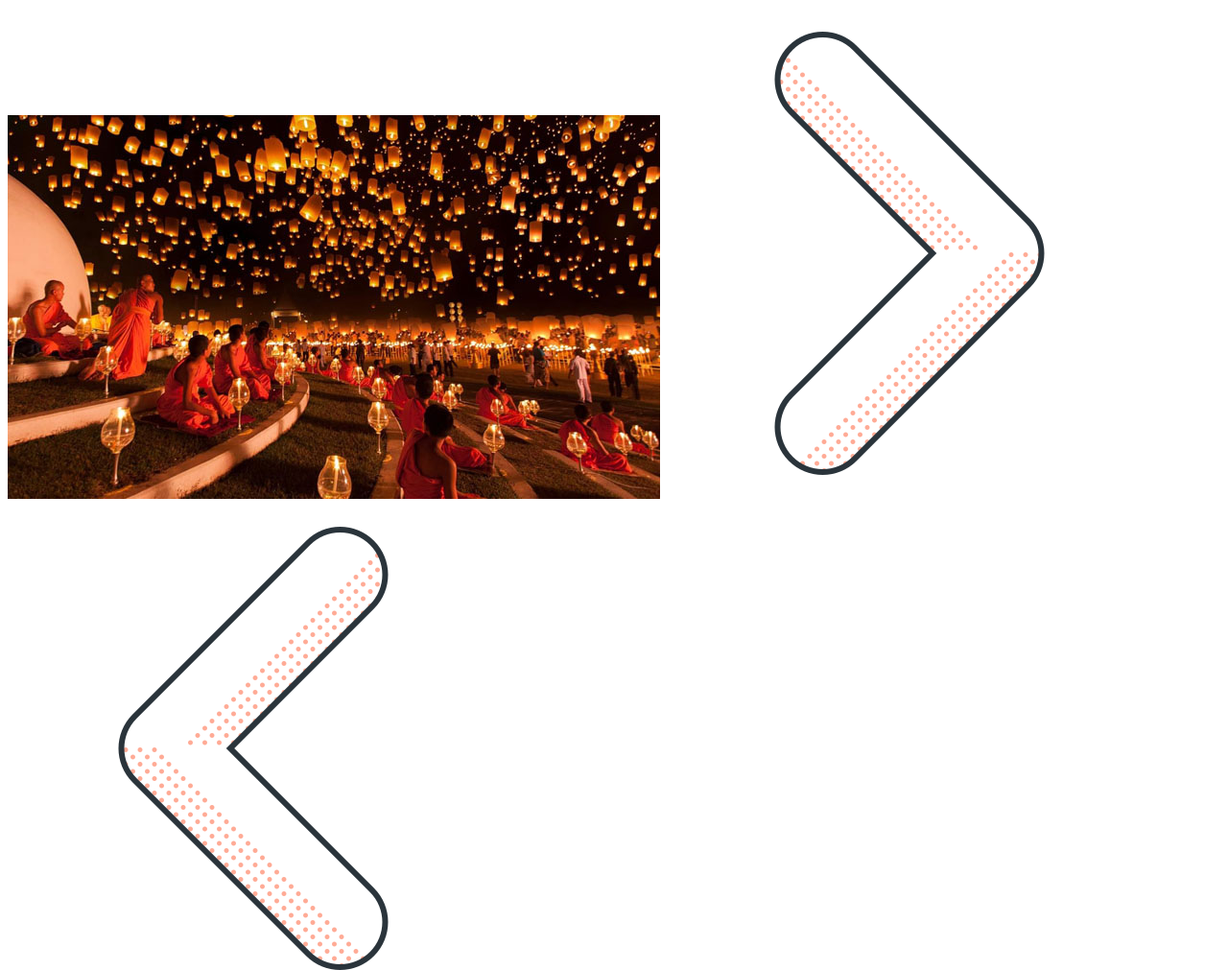
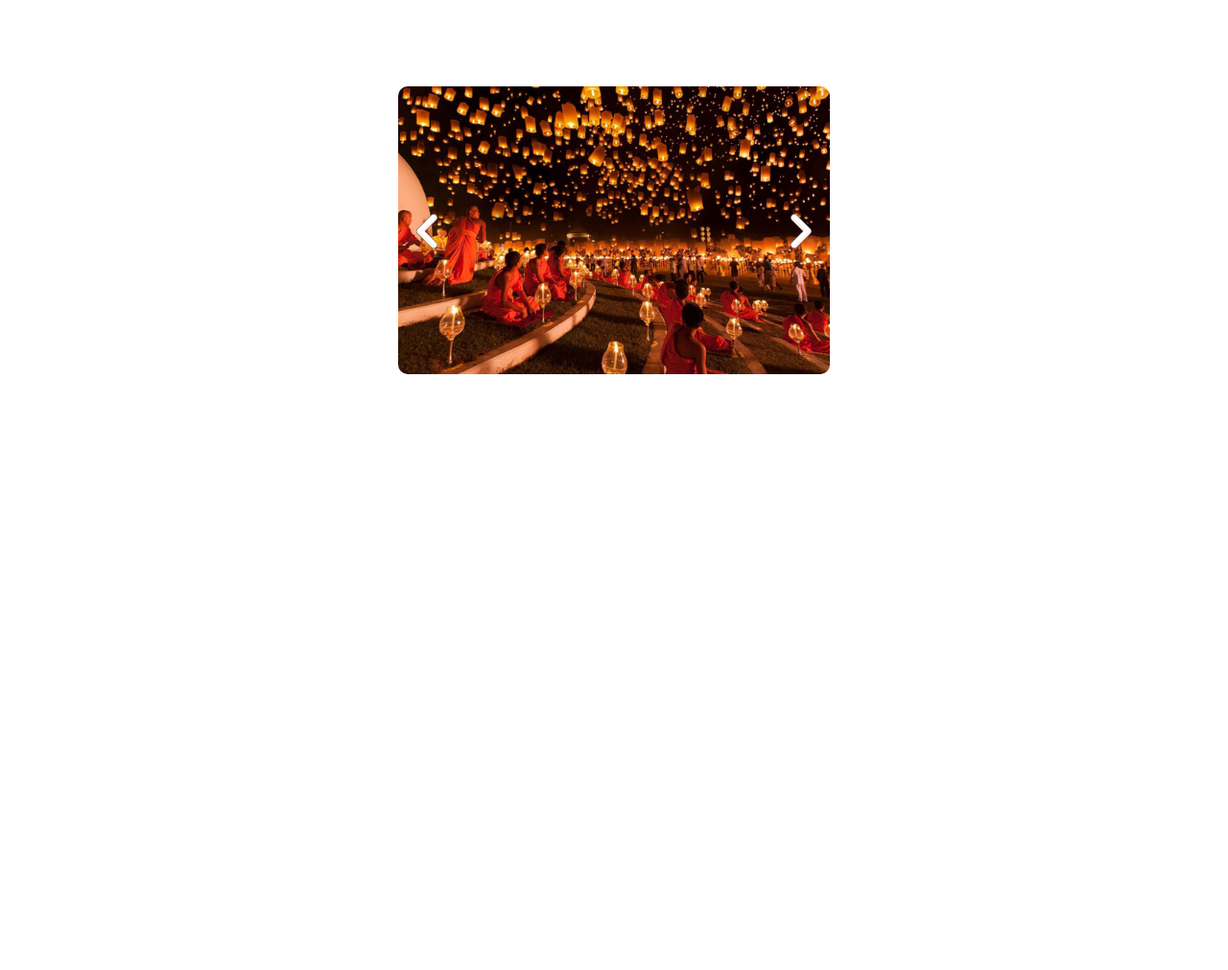
Before and after one commit to sheterasika/Slideshow, a plain HTML site: page index.html in a window 1280 px wide. Shown: the whole page at 96% size. After the commit the page ends 800 px from the top, so only its background shows below. Drawn offline with Linux system fonts and the light colour scheme.

Commit message:
css added

```diff
--- a/index.html
+++ b/index.html
@@ -4,10 +4,38 @@
     <meta charset="UTF-8">
     <meta name="viewport" content="width=device-width, initial-scale=1.0">
     <title>Slideshow</title>
+    <style>
+        .container {
+            width: fit-content;
+            margin: 90px auto;
+            position: relative;
+        }
+        .slide {
+            height: 300px;
+            width: 450px;
+            object-fit: cover;
+            border-radius: 10px;
+        }
+        .icon {
+            height: 40px;
+            width: 40px;
+            position: absolute;
+            cursor: pointer;
+            transition: 0.5s;
+        }
+        .previous {
+            left: 10px;
+            top: 43%;
+        }
+        .next {
+            right: 10px;
+            top: 43%;
+        }
+    </style>
 </head>
 <body>
     <div class="container">
-        <img src="./img/diwali.jpg" class="slide" id="slide">
+        <img src="./img/diwali.jpg" class="slide">
         <img src="./img/next.png" onclick="next()" class="icon next">
         <img src="./img/previous.png" onclick="previous()" class="icon previous">
     </div>
```
